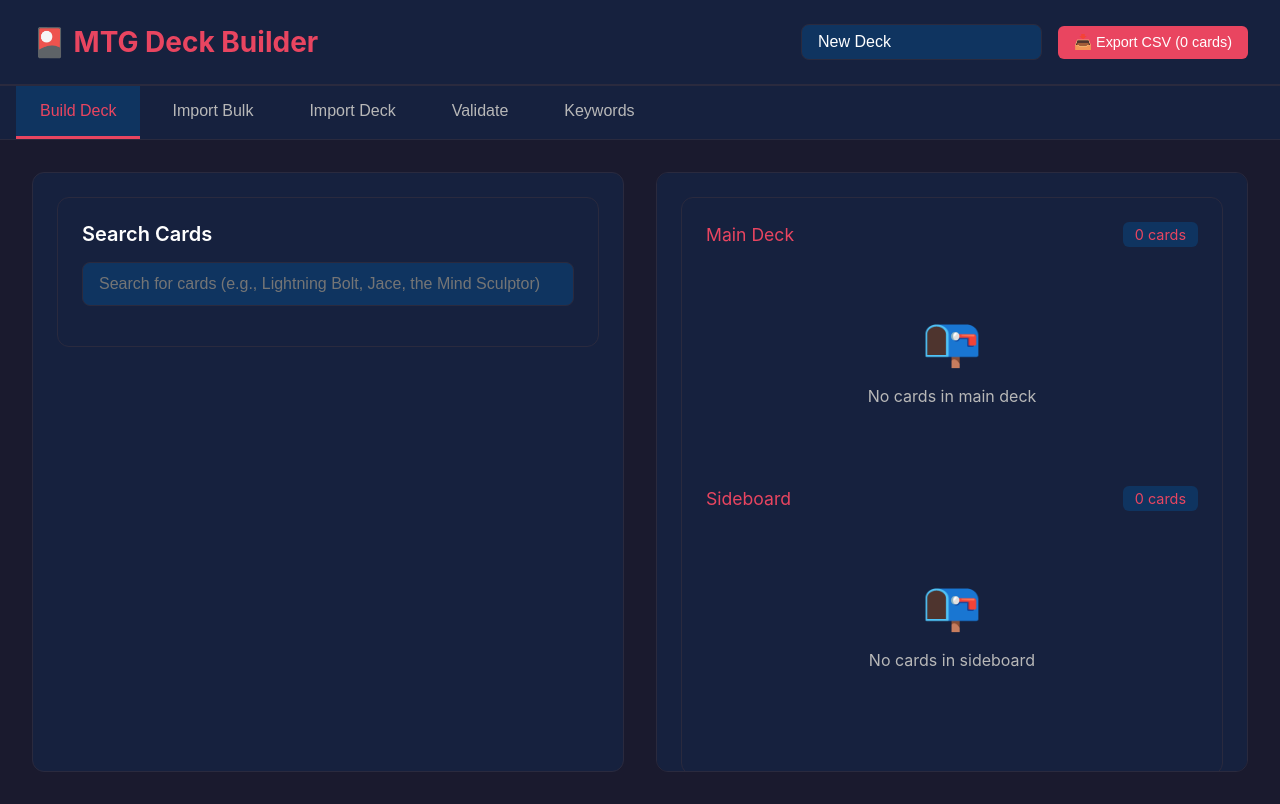
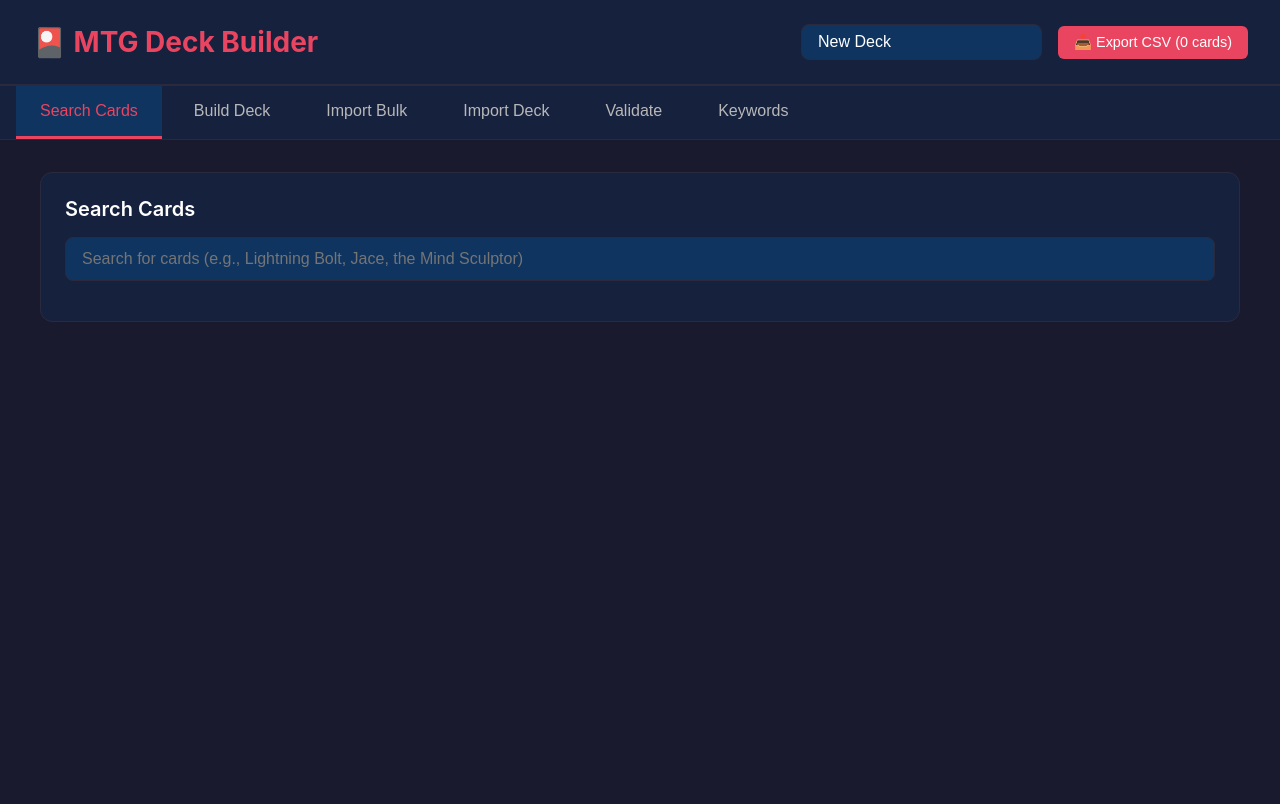
Before and after one commit to Geck018/MTG_Tool, a React (Vite) app: page / in a window 1280 px wide. Built offline with nearby package versions, Linux system fonts and the light colour scheme.

Commit message:
Separate search into its own tab - cards no longer auto-add on click

```diff
--- a/src/App.css
+++ b/src/App.css
@@ -114,15 +114,28 @@
 }
 
 .build-view {
-  display: grid;
-  grid-template-columns: 1fr 1fr;
-  gap: 2rem;
+  display: flex;
+  flex-direction: column;
   height: calc(100vh - 200px);
+}
+
+.search-view {
+  max-width: 1200px;
+  margin: 0 auto;
+  width: 100%;
+}
+
+.deck-panel-full {
+  background: var(--bg-secondary);
+  border-radius: 12px;
+  padding: 1.5rem;
+  border: 1px solid var(--border);
+  overflow-y: auto;
+  max-height: calc(100vh - 200px);
 }
 
 @media (max-width: 1024px) {
   .build-view {
-    grid-template-columns: 1fr;
     height: auto;
   }
 }
--- a/src/App.tsx
+++ b/src/App.tsx
@@ -11,7 +11,7 @@
 
 function App() {
   const { deck, addCard, removeCard, updateQuantity, moveCard, clearDeck, setDeckName } = useDeck();
-  const [activeTab, setActiveTab] = useState<'build' | 'bulk' | 'import' | 'validate' | 'keywords'>('build');
+  const [activeTab, setActiveTab] = useState<'search' | 'build' | 'bulk' | 'import' | 'validate' | 'keywords'>('search');
 
   return (
     <div className="app">
@@ -30,6 +30,12 @@
       </header>
 
       <nav className="tab-nav">
+        <button
+          className={activeTab === 'search' ? 'active' : ''}
+          onClick={() => setActiveTab('search')}
+        >
+          Search Cards
+        </button>
         <button
           className={activeTab === 'build' ? 'active' : ''}
           onClick={() => setActiveTab('build')}
@@ -63,15 +69,22 @@
       </nav>
 
       <main className="app-main">
+        {activeTab === 'search' && (
+          <div className="search-view">
+            <CardSearch
+              onCardSelect={() => {
+                // In search mode, clicking shows details instead
+              }}
+              deckCards={[...deck.cards, ...deck.sideboard].map(dc => dc.card)}
+              showAddButton={true}
+              onAddToDeck={(card) => addCard(card)}
+            />
+          </div>
+        )}
+
         {activeTab === 'build' && (
           <div className="build-view">
-            <div className="search-panel">
-              <CardSearch
-                onCardSelect={(card) => addCard(card)}
-                deckCards={[...deck.cards, ...deck.sideboard].map(dc => dc.card)}
-              />
-            </div>
-            <div className="deck-panel">
+            <div className="deck-panel-full">
               <DeckList
                 deck={deck}
                 onRemove={removeCard}
--- a/src/components/CardDetail.tsx
+++ b/src/components/CardDetail.tsx
@@ -206,7 +206,10 @@
 
           {onAddToDeck && (
             <div className="card-detail-actions">
-              <button className="btn" onClick={() => onAddToDeck(card)}>
+              <button className="btn" onClick={() => {
+                onAddToDeck(card);
+                if (onClose) onClose();
+              }}>
                 Add to Deck
               </button>
             </div>
--- a/src/components/CardSearch.tsx
+++ b/src/components/CardSearch.tsx
@@ -6,9 +6,11 @@
 interface CardSearchProps {
   onCardSelect: (card: Card) => void;
   deckCards?: Card[];
+  showAddButton?: boolean;
+  onAddToDeck?: (card: Card) => void;
 }
 
-export function CardSearch({ onCardSelect, deckCards = [] }: CardSearchProps) {
+export function CardSearch({ onCardSelect, deckCards = [], showAddButton = false, onAddToDeck }: CardSearchProps) {
   const [query, setQuery] = useState('');
   const [results, setResults] = useState<Card[]>([]);
   const [loading, setLoading] = useState(false);
@@ -41,10 +43,15 @@
   }, [query]);
 
   const handleCardClick = (card: Card) => {
+    // In search mode, show details instead of adding
+    if (showAddButton) {
+      handleCardDetail(card);
+    } else {
       setSelectedCard(card);
       onCardSelect(card);
       setQuery('');
       setResults([]);
+    }
   };
 
   const handleCardDetail = (card: Card) => {
@@ -86,13 +93,30 @@
                   </div>
                 )}
               </div>
+              <div style={{ display: 'flex', gap: '0.5rem', marginTop: '0.5rem' }}>
                 <button
                   className="btn btn-secondary btn-small"
-                onClick={() => handleCardDetail(card)}
-                style={{ marginTop: '0.5rem' }}
+                  onClick={(e) => {
+                    e.stopPropagation();
+                    handleCardDetail(card);
+                  }}
                 >
                   View Details
                 </button>
+                {showAddButton && onAddToDeck && (
+                  <button
+                    className="btn btn-small"
+                    onClick={(e) => {
+                      e.stopPropagation();
+                      onAddToDeck(card);
+                      setQuery('');
+                      setResults([]);
+                    }}
+                  >
+                    Add to Deck
+                  </button>
+                )}
+              </div>
             </div>
           ))}
         </div>
@@ -114,7 +138,7 @@
         <CardDetail
           card={detailCard}
           deckCards={deckCards}
-          onAddToDeck={onCardSelect}
+          onAddToDeck={showAddButton && onAddToDeck ? onAddToDeck : undefined}
           onClose={() => setDetailCard(null)}
         />
       )}
```
Lines whose indentation alone changed are shown as unchanged.
